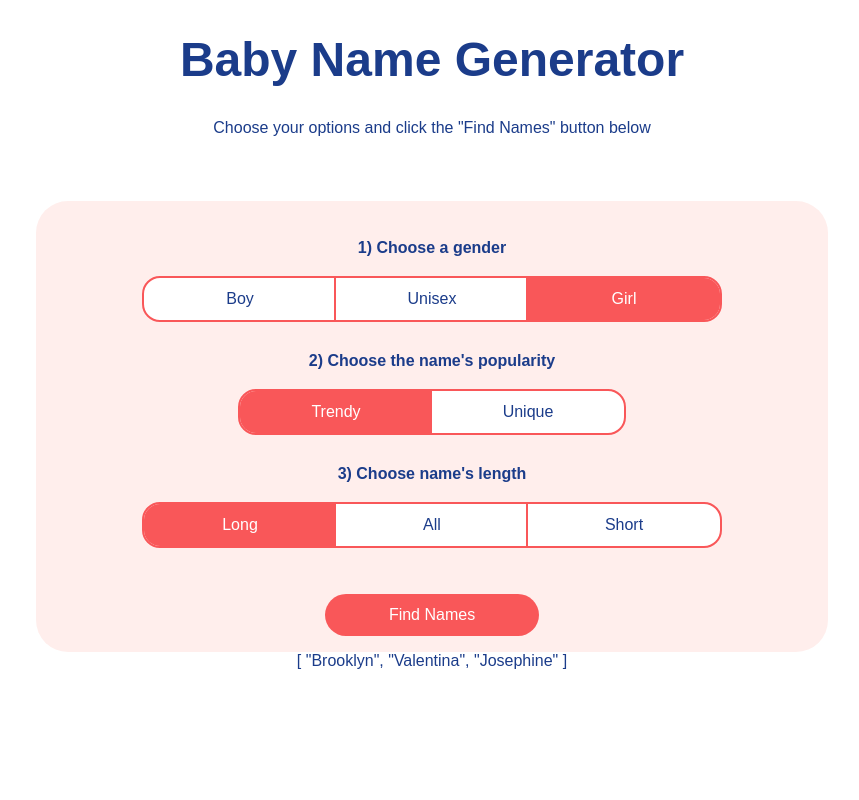
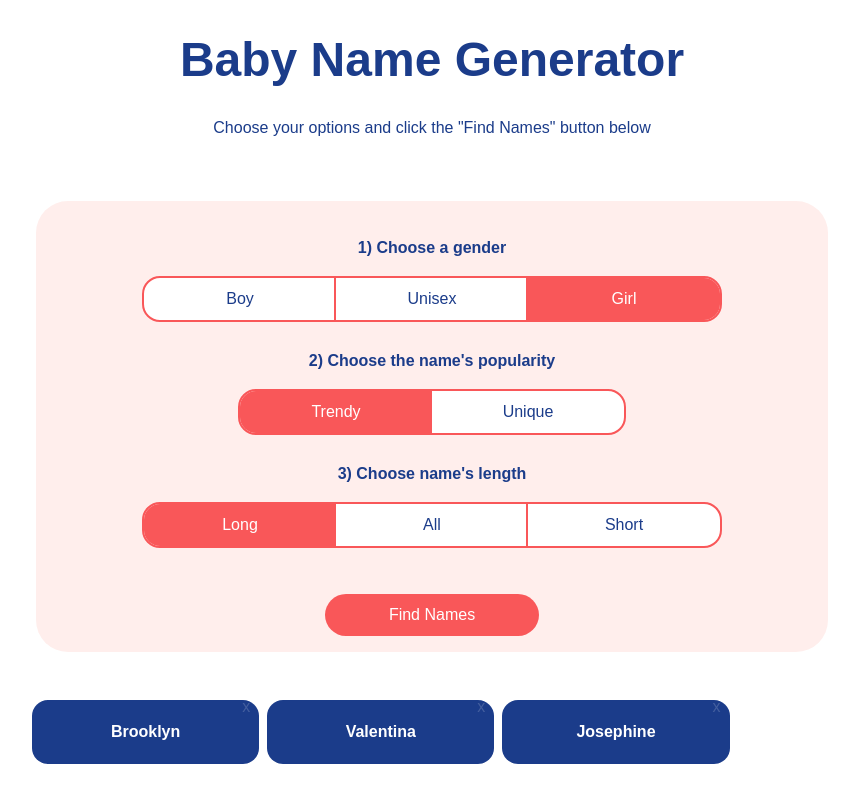
Before and after one commit to Gebriel/Baby-Name-Generator, a Nuxt app: page / in a window 1280 px wide. Both pictures are taken after a click on the button "Find Names". Shown: the whole page, without its empty margins (208-1067 px from the left). Built offline with nearby package versions, Linux system fonts and the light colour scheme.

Commit message:
added styles for selected names

```diff
--- a/app.vue
+++ b/app.vue
@@ -104,7 +104,12 @@
       </div>
       <button class="primary" @click="computeSelectedNames">Find Names</button>
     </div>
-    {{ selectedNames }}
+    <div class="cards-container">
+      <div v-for="name in selectedNames" :key="name" class="card">
+        <h4>{{ name }}</h4>
+        <p>x</p>
+      </div>
+    </div>
   </div>
 </template>
 
@@ -170,4 +175,29 @@
   margin-top: 1rem;
   cursor: pointer;
 }
+
+.cards-container {
+  display: flex;
+  margin-top: 3rem;
+  flex-wrap: wrap;
+}
+
+.card {
+  background-color: rgb(27, 60, 138);
+  width: 28%;
+  color: white;
+  border-radius: 1rem;
+  padding: 0.1rem;
+  margin-right: 0.5rem;
+  margin-bottom: 1rem;
+  position: relative;
+}
+
+.card p {
+  position: absolute;
+  top: -29%;
+  left: 92.5%;
+  cursor: pointer;
+  color: rgba(255, 255, 255, 0.178);
+}
 </style>
```
